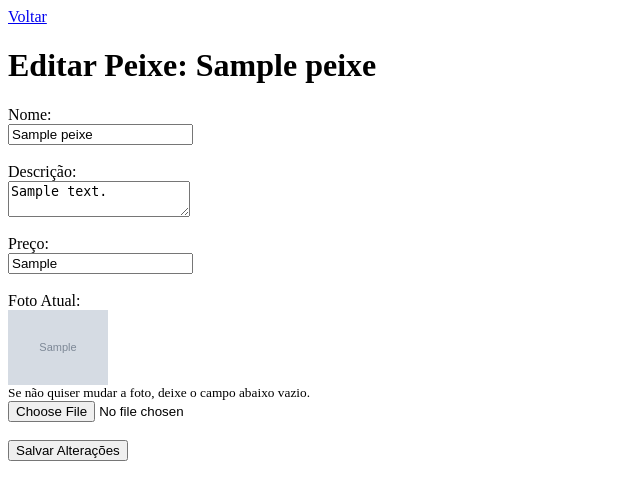
After one commit to IanRodriguescuscuz/projeto_final_programacao_Web, a PHP site: page /editar_peixe.php?id=1 in a window 1280 px wide. The commit adds this page. Shown: the top 500 px of the page, without its empty margins (0-640 px from the left). Run offline with PHP 8.4, Linux system fonts and the light colour scheme; tables that the repository leaves empty or names only in its code hold one stand-in row (values such as "Sample post"); grey boxes marked "Sample" are stand-in pictures.

Commit message:
mandando o edit

```diff
--- /dev/null
+++ b/backend/admin/editar_peixe.php
@@ -0,0 +1,83 @@
+<?php
+include '../config/conexao.php';
+
+if (!isset($_GET['id'])) {
+    header("Location: peixes.php");
+    exit;
+}
+
+$id = $_GET['id'];
+
+
+$sql = "SELECT * FROM peixes WHERE id = '$id'";
+$query = $mysqli->query($sql);
+$peixe = $query->fetch_assoc();
+
+
+if (!$peixe) {
+    header("Location: peixes.php");
+    exit;
+}
+
+
+if (isset($_POST['btn_atualizar'])) {
+    $nome = $_POST['nome'];
+    $descricao = $_POST['descricao'];
+    $preco = $_POST['preco'];
+
+
+    if (isset($_FILES['foto']) && $_FILES['foto']['error'] == 0) {
+
+
+        $foto_antiga = "../../frontend/" . $peixe['foto'];
+        if (file_exists($foto_antiga)) {
+            unlink($foto_antiga);
+        }
+
+
+        $extensao = pathinfo($_FILES['foto']['name'], PATHINFO_EXTENSION);
+        $novo_nome = md5(time()) . "." . $extensao;
+        $destino = "../../frontend/assets/" . $novo_nome;
+        $caminho_banco = "assets/" . $novo_nome;
+
+        move_uploaded_file($_FILES['foto']['tmp_name'], $destino);
+
+
+        $sql_update = "UPDATE peixes SET nome='$nome', descricao='$descricao', preco='$preco', foto='$caminho_banco' WHERE id='$id'";
+
+    } else {
+
+        $sql_update = "UPDATE peixes SET nome='$nome', descricao='$descricao', preco='$preco' WHERE id='$id'";
+    }
+
+
+    if ($mysqli->query($sql_update)) {
+        echo "<script>alert('Peixe atualizado!'); window.location.href='peixes.php';</script>";
+    } else {
+        echo "Erro ao atualizar: " . $mysqli->error;
+    }
+}
+?>
+
+<a href="peixes.php">Voltar</a>
+<h1>Editar Peixe: <?php echo $peixe['nome']; ?></h1>
+
+<form method="POST" action="" enctype="multipart/form-data">
+
+    <label>Nome:</label><br>
+    <input type="text" name="nome" value="<?php echo $peixe['nome']; ?>" required><br><br>
+
+    <label>Descrição:</label><br>
+    <textarea name="descricao"><?php echo $peixe['descricao']; ?></textarea><br><br>
+
+    <label>Preço:</label><br>
+    <input type="text" name="preco" value="<?php echo $peixe['preco']; ?>" required><br><br>
+
+    <label>Foto Atual:</label><br>
+    <img src="../../frontend/<?php echo $peixe['foto']; ?>" width="100"><br>
+    <small>Se não quiser mudar a foto, deixe o campo abaixo vazio.</small><br>
+    <input type="file" name="foto"><br><br>
+
+    <button type="submit" name="btn_atualizar">Salvar Alterações</button>
+
+</form>
--- a/backend/admin/peixes.php
+++ b/backend/admin/peixes.php
@@ -70,6 +70,8 @@ $resultado = $mysqli->query($sql_busca);
         <td><?php echo $row['nome']; ?></td>
         <td><?php echo $row['preco']; ?></td>
         <td>
+            <a href="editar_peixe.php?id=<?php echo $row['id']; ?>">Editar</a>
+            |
             <a href="delete.php?id=<?php echo $row['id']; ?>&tabela=peixes">Excluir</a>
         </td>
     </tr>
```
